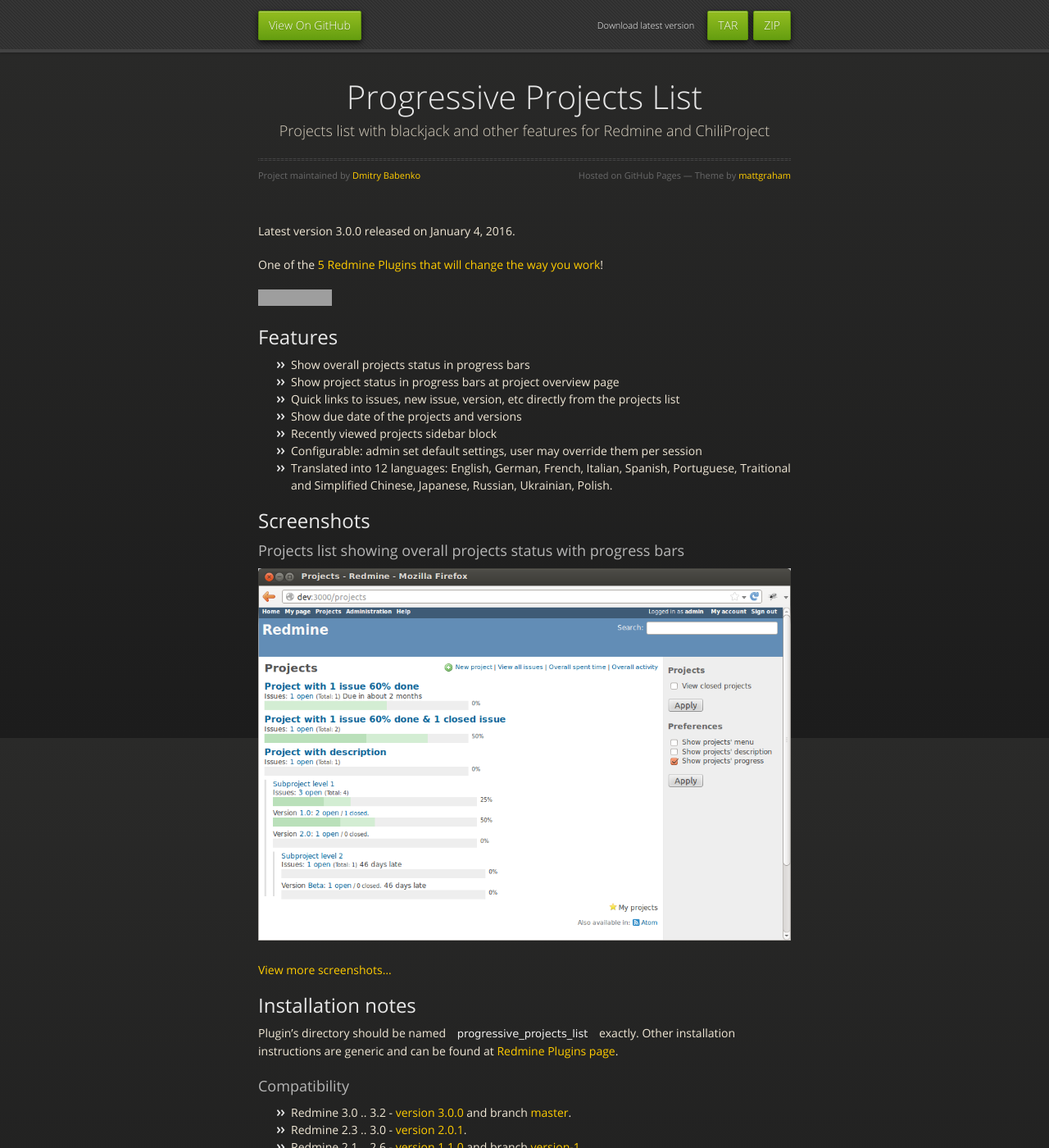
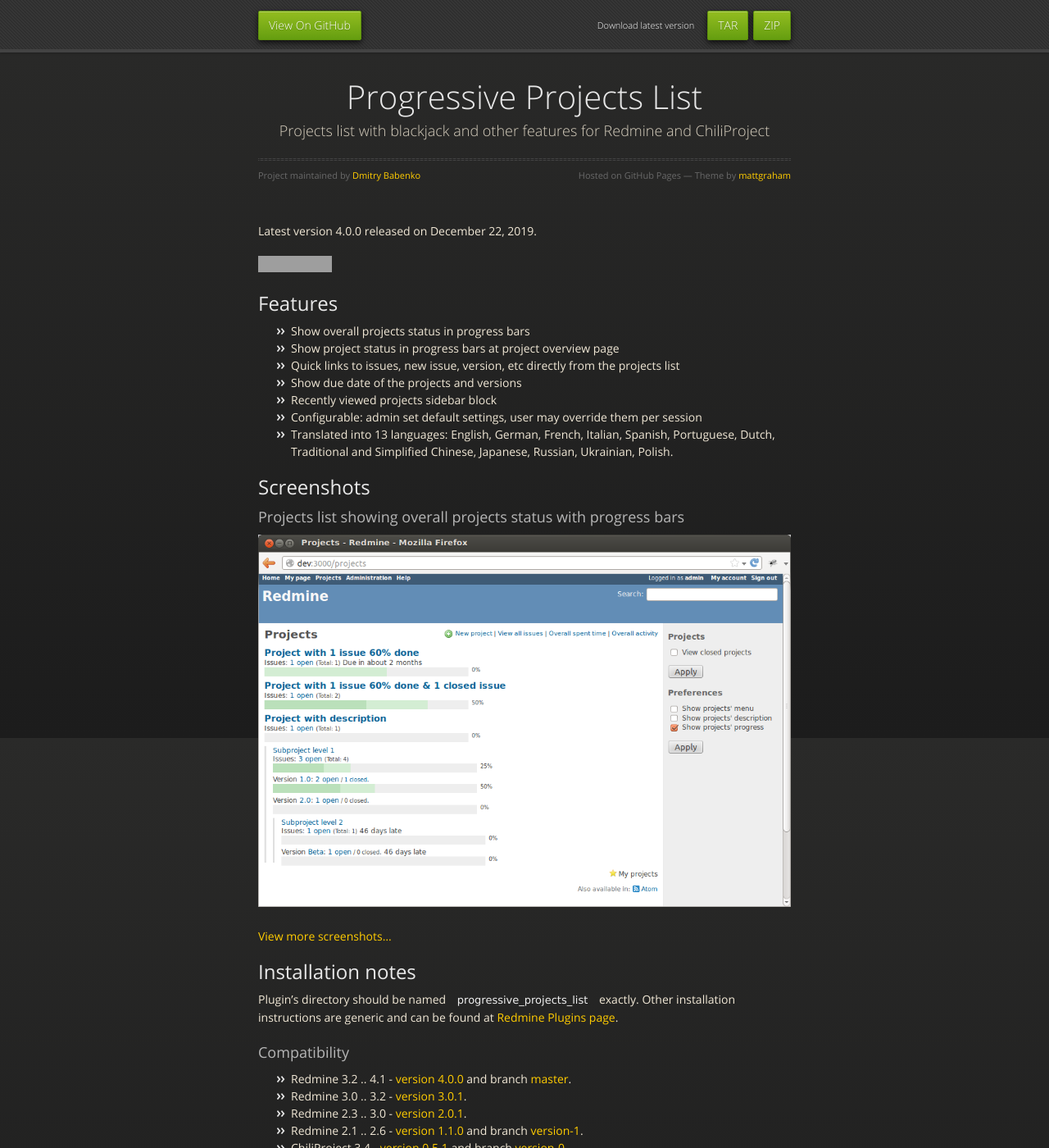
Before and after one commit to ergoserv/redmine-progressive-projects-list, a Jekyll site: the page built from index.md, in a window 1280 px wide and 1400 px high. Shown: the whole window at 82% size. Built offline with Jekyll 4.4.1, drawn with Linux system fonts in a browser that asks for light colours; nearby versions of some CDN libraries; some of the changed text lies outside the part shown; grey boxes are pictures that could not be loaded.

```diff
--- a/index.md
+++ b/index.md
@@ -2,9 +2,7 @@
 layout: default
 ---
 
-Latest version 3.0.0 released on January 4, 2016.
-
-One of the [5 Redmine Plugins that will change the way you work](http://it-consultis.com/blog/5-redmine-plugins-will-change-way-work/)!
+Latest version 4.0.0 released on December 22, 2019.
 
 [![Rate at redmine.org](http://img.shields.io/badge/rate%20at-redmine.org-blue.svg?style=flat)](http://www.redmine.org/plugins/progressive-projects-list)
 
@@ -17,7 +15,7 @@ Features
 - Show due date of the projects and versions
 - Recently viewed projects sidebar block
 - Configurable: admin set default settings, user may override them per session
-- Translated into 12 languages: English, German, French, Italian, Spanish, Portuguese, Traitional and Simplified Chinese, Japanese, Russian, Ukrainian, Polish.
+- Translated into 13 languages: English, German, French, Italian, Spanish, Portuguese, Dutch, Traditional and Simplified Chinese, Japanese, Russian, Ukrainian, Polish.
 
 
 Screenshots
@@ -37,7 +35,8 @@ Other installation instructions are generic and can be found at [Redmine Plugins
 
 ### Compatibility ###
 
-- Redmine 3.0 .. 3.2 - [version 3.0.0](https://github.com/stgeneral/redmine-progressive-projects-list/releases/tag/v3.0.0) and branch [master](https://github.com/stgeneral/redmine-progressive-projects-list/tree/master).
+- Redmine 3.2 .. 4.1 - [version 4.0.0](https://github.com/ergoserv/redmine-progressive-projects-list/releases/tag/v4.0.0) and branch [master](https://github.com/ergoserv/redmine-progressive-projects-list/tree/master).
+- Redmine 3.0 .. 3.2 - [version 3.0.1](https://github.com/ergoserv/redmine-progressive-projects-list/releases/tag/v3.0.1).
 - Redmine 2.3 .. 3.0 - [version 2.0.1](https://github.com/stgeneral/redmine-progressive-projects-list/releases/tag/v2.0.1).
 - Redmine 2.1 .. 2.6 - [version 1.1.0](https://github.com/stgeneral/redmine-progressive-projects-list/releases/tag/v1.1.0) and branch [version-1](https://github.com/stgeneral/redmine-progressive-projects-list/tree/version-1).
 - ChiliProject 3.4 - [version 0.5.1](https://github.com/stgeneral/redmine-progressive-projects-list/releases/tag/v0.5.1) and branch [version-0](https://github.com/stgeneral/redmine-progressive-projects-list/tree/version-0).
```
Also changed, not shown: other parts of index.md (+17 -0 lines).
